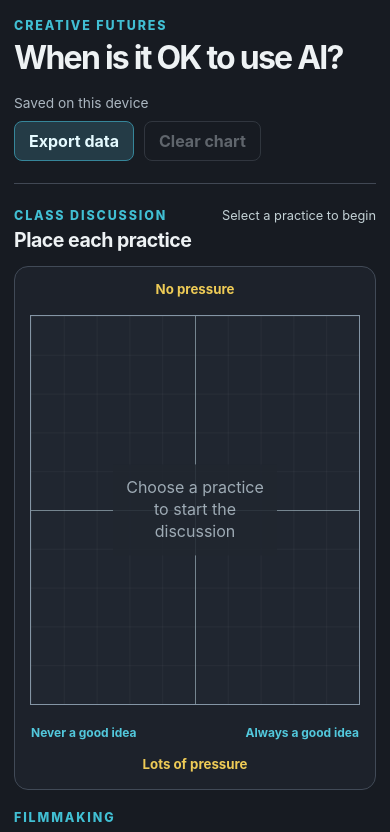
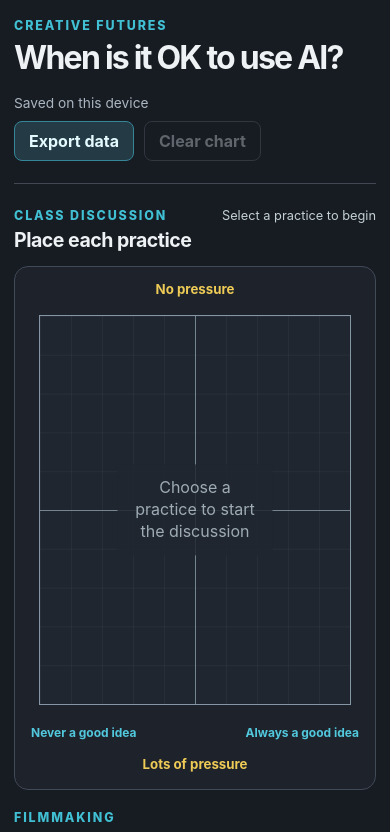
Before and after one commit to OurWorldsXR/alignment-chart, a React (Vite) app: page / in a window 390 px wide. Shown: the top 832 px of the page. Built offline with nearby package versions, Linux system fonts and the light colour scheme.

Commit message:
Keep chart card size stable while dragging

```diff
--- a/src/styles.css
+++ b/src/styles.css
@@ -42,7 +42,7 @@ h2 { font-size: 1.22rem; margin: 5px 0 0; letter-spacing: -.025em; }
 .chart-panel { min-width: 0; }
 .chart-heading { min-height: 42px; margin-bottom: 14px; }
 .chart-hint { color: #c3d1d5; font-size: .9rem; max-width: 45%; text-align: right; }
-.chart-frame { position: relative; padding: 45px 85px 58px 110px; background: #1d222b; border: 1px solid #414a57; border-radius: 14px; }
+.chart-frame { position: relative; padding: 45px 110px 58px; background: #1d222b; border: 1px solid #414a57; border-radius: 14px; }
 .chart-board { position: relative; width: 100%; aspect-ratio: 1.35 / 1; min-height: 420px; background-color: #202630; background-image: linear-gradient(#ffffff09 1px, transparent 1px), linear-gradient(90deg, #ffffff09 1px, transparent 1px); background-size: 10% 10%; border: 1px solid #8495a5; outline: none; }
 .chart-board.can-place { cursor: crosshair; }
 .gridline { position: absolute; background: #9eb4bf; opacity: .65; pointer-events: none; }
@@ -54,7 +54,7 @@ h2 { font-size: 1.22rem; margin: 5px 0 0; letter-spacing: -.025em; }
 .axis-left { color: #52c8dc; left: 17px; top: 50%; transform: translateY(-50%) rotate(-90deg); transform-origin: center; }
 .axis-right { color: #52c8dc; right: -18px; top: 50%; transform: translateY(-50%) rotate(90deg); transform-origin: center; }
 .empty-chart { position: absolute; left: 50%; top: 50%; transform: translate(-50%, -50%); max-width: 260px; color: #9eabb5; text-align: center; font-size: 1rem; line-height: 1.4; pointer-events: none; background: #202630d9; padding: 12px; }
-.chart-card { position: absolute; display: flex; align-items: center; gap: 6px; max-width: 185px; min-height: 32px; border: 1px solid #e8c953; border-radius: 6px; color: #18222a; background: #ebcf68; font-size: .75rem; line-height: 1.12; font-weight: 750; padding: 4px 7px 4px 4px; transform: translate(-50%, -50%); text-align: left; user-select: none; touch-action: none; cursor: grab; box-shadow: 0 3px 10px #0005; }
+.chart-card { position: absolute; display: flex; align-items: center; gap: 6px; width: max-content; max-width: 185px; min-height: 32px; border: 1px solid #e8c953; border-radius: 6px; color: #18222a; background: #ebcf68; font-size: .75rem; line-height: 1.12; font-weight: 750; padding: 4px 7px 4px 4px; transform: translate(-50%, -50%); text-align: left; user-select: none; touch-action: none; cursor: grab; box-shadow: 0 3px 10px #0005; }
 .chart-card:active { cursor: grabbing; }
 .chart-card.active { z-index: 2; border-color: #ffffff; box-shadow: 0 0 0 3px #52c8dc, 0 5px 14px #0009; }
 .card-number { display: grid; place-items: center; flex: 0 0 auto; width: 22px; height: 22px; border-radius: 4px; color: #e9fbff; background: #273f4a; font-size: .7rem; }
@@ -72,7 +72,7 @@ h2 { font-size: 1.22rem; margin: 5px 0 0; letter-spacing: -.025em; }
   .workspace { grid-template-columns: 1fr; }
   .prompt-panel { order: 2; }
   .prompt-list { grid-template-columns: repeat(2, minmax(0, 1fr)); }
-  .chart-frame { padding: 43px 73px 58px 92px; }
+  .chart-frame { padding: 43px 104px 58px; }
 }
 @media (max-width: 650px) {
   .app-shell { padding: 18px 14px 30px; }
@@ -81,7 +81,7 @@ h2 { font-size: 1.22rem; margin: 5px 0 0; letter-spacing: -.025em; }
   .saved-indicator { flex-basis: 100%; }
   .chart-heading { align-items: start; }
   .chart-hint { font-size: .8rem; }
-  .chart-frame { padding: 48px 15px 84px; }
+  .chart-frame { padding: 48px 24px 84px; }
   .chart-board { min-height: 390px; aspect-ratio: auto; }
   .axis-left, .axis-right { top: auto; bottom: 48px; transform: none; font-size: .75rem; }
   .axis-left { left: 16px; }
```
